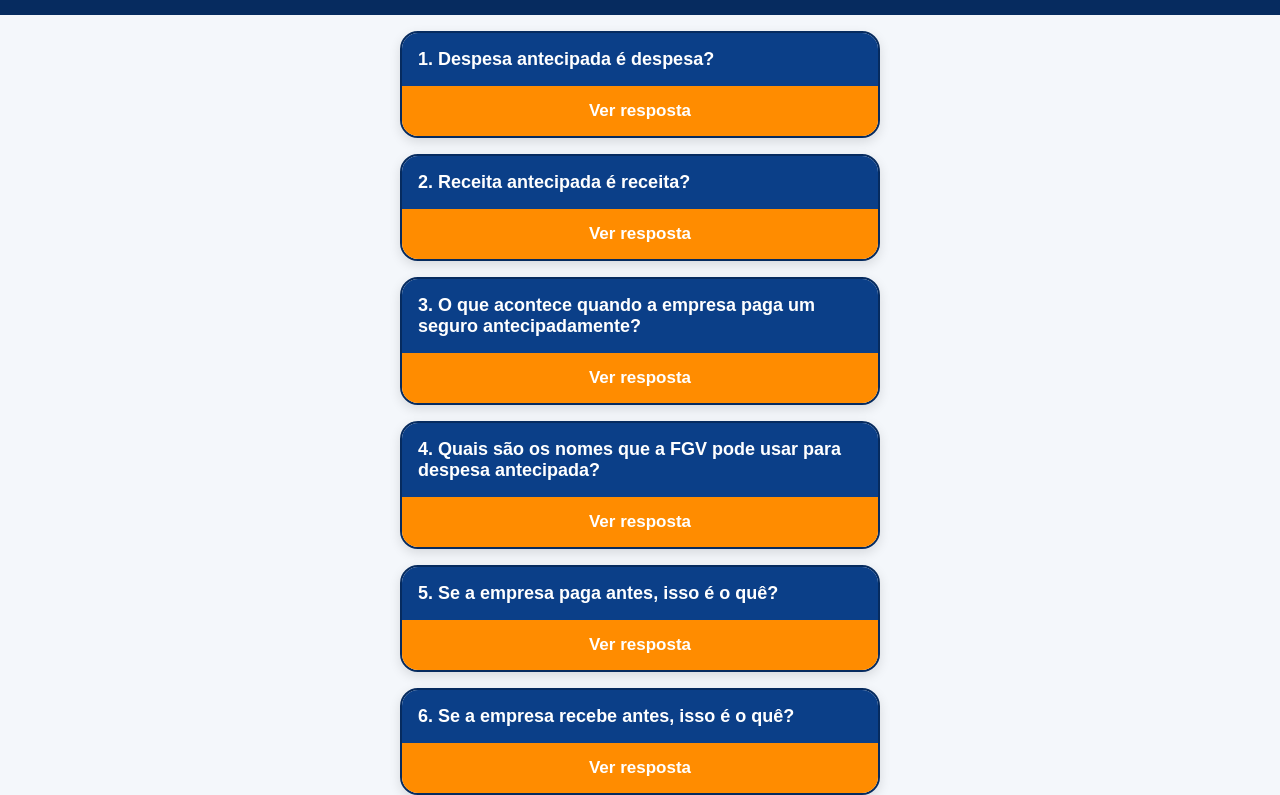
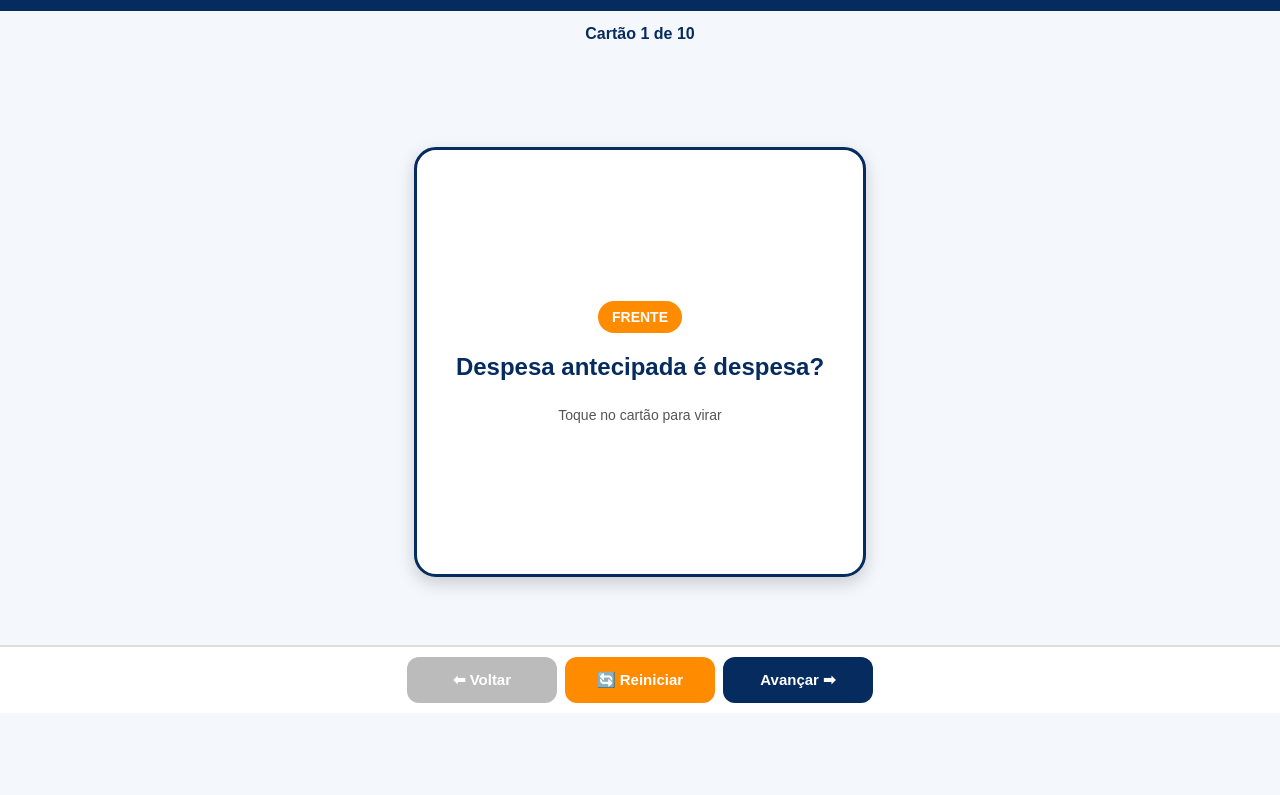
Before and after one commit to professormoreiracontabilidade-rgb/flashcard-despesas-e-receitas-antecipadas, a plain HTML site: page index.html in a window 1280 px wide. Shown: the part 87-882 px from the top of the page. After the commit the page ends 800 px from the top, so only its background shows below. Drawn offline with Linux system fonts and the light colour scheme.

Commit message:
Update index.html

```diff
--- a/index.html
+++ b/index.html
@@ -4,25 +4,32 @@
 <head>
 <meta charset="UTF-8">
 <meta name="viewport" content="width=device-width, initial-scale=1.0">
-<title>Receitas e Despesas Antecipadas</title>
+<title>Flashcards - Receitas e Despesas Antecipadas</title>
+
 <style>
+*{
+    box-sizing:border-box;
+}
+
 body{
     margin:0;
-        font-family: Arial, sans-serif;
+    font-family:Arial, sans-serif;
     background:#f4f7fb;
     color:#111;
+    min-height:100vh;
 }
 
 header{
     background:#062b5f;
     color:white;
-        padding:18px;
+    padding:16px;
     text-align:center;
 }
 
 header h1{
     margin:0;
-        font-size:22px;
+    font-size:21px;
+    line-height:1.25;
 }
 
 header p{
@@ -30,64 +37,162 @@
     font-size:14px;
 }
 
-    .container{
-        padding:16px;
-        max-width:480px;
-        margin:auto;
+.progress{
+    text-align:center;
+    font-weight:bold;
+    color:#062b5f;
+    padding:14px 0 4px;
+    font-size:16px;
 }
 
-    .card{
-        background:white;
-        border-radius:18px;
-        margin-bottom:16px;
-        box-shadow:0 4px 12px rgba(0,0,0,0.12);
-        overflow:hidden;
-        border:2px solid #062b5f;
+.container{
+    width:100%;
+    max-width:480px;
+    margin:0 auto;
+    padding:14px;
+    min-height:calc(100vh - 170px);
+    display:flex;
+    flex-direction:column;
+    justify-content:center;
+}
+
+.flashcard{
+    width:100%;
+    min-height:430px;
+    perspective:1000px;
+    cursor:pointer;
+}
+
+.card-inner{
+    position:relative;
+    width:100%;
+    min-height:430px;
+    transition:transform 0.6s;
+    transform-style:preserve-3d;
+}
+
+.flashcard.flipped .card-inner{
+    transform:rotateY(180deg);
+}
+
+.card-face{
+    position:absolute;
+    width:100%;
+    min-height:430px;
+    backface-visibility:hidden;
+    border-radius:22px;
+    box-shadow:0 6px 18px rgba(0,0,0,0.18);
+    border:3px solid #062b5f;
+    padding:28px 22px;
+    display:flex;
+    flex-direction:column;
+    justify-content:center;
+    align-items:center;
+    text-align:center;
+}
+
+.front{
+    background:#ffffff;
+}
+
+.back{
+    background:#fff8ec;
+    transform:rotateY(180deg);
+}
+
+.label{
+    display:inline-block;
+    background:#ff8c00;
+    color:white;
+    padding:8px 14px;
+    border-radius:999px;
+    font-size:14px;
+    font-weight:bold;
+    margin-bottom:18px;
 }
 
 .question{
-        background:#0b3f88;
-        color:white;
-        padding:16px;
-        font-size:18px;
+    font-size:24px;
     font-weight:bold;
+    line-height:1.35;
+    color:#062b5f;
 }
 
 .answer{
-        display:none;
-        padding:18px;
-        font-size:17px;
-        line-height:1.5;
-        background:#ffffff;
+    font-size:21px;
+    line-height:1.45;
 }
 
 .answer strong{
     color:#062b5f;
 }
 
-    button{
+.hint{
+    margin-top:24px;
+    font-size:14px;
+    color:#555;
+}
+
+.controls{
+    position:fixed;
+    bottom:0;
+    left:0;
     width:100%;
-        padding:15px;
+    background:white;
+    border-top:2px solid #ddd;
+    padding:10px;
+    display:flex;
+    gap:8px;
+    justify-content:center;
+}
+
+.controls button{
+    flex:1;
+    max-width:150px;
     border:none;
-        background:#ff8c00;
-        color:white;
-        font-size:17px;
+    border-radius:12px;
+    padding:14px 8px;
+    font-size:15px;
     font-weight:bold;
     cursor:pointer;
+    color:white;
 }
 
-    button:hover{
-        background:#e57c00;
+.btn-back{
+    background:#555;
 }
 
-    .footer{
-        text-align:center;
-        padding:20px;
-        font-size:13px;
-        color:#555;
+.btn-restart{
+    background:#ff8c00;
+}
+
+.btn-next{
+    background:#062b5f;
+}
+
+.controls button:disabled{
+    background:#bbb;
+    cursor:not-allowed;
+}
+
+@media(max-width:380px){
+    .question{
+        font-size:21px;
+    }
+
+    .answer{
+        font-size:18px;
+    }
+
+    .flashcard,
+    .card-inner,
+    .card-face{
+        min-height:390px;
+    }
 }
 </style>
 </head>
+
 <body>
 
 <header>
@@ -95,146 +200,126 @@
     <p>Curso de Contabilidade – Professor Moreira</p>
 </header>
 
+<div class="progress" id="progress"></div>
+
 <div class="container">
 
-    <div class="card">
-        <div class="question">1. Despesa antecipada é despesa?</div>
-        <div class="answer">
-            Não. Apesar do nome, <strong>despesa antecipada não é despesa no momento do pagamento</strong>.
-            Ela representa um direito da empresa de usufruir algo no futuro.
-            <br><br>
-            <strong>Despesa Antecipada = Ativo</strong>
+    <div class="flashcard" id="flashcard" onclick="flipCard()">
+        <div class="card-inner">
+            <div class="card-face front">
+                <div>
+                    <div class="label">FRENTE</div>
+                    <div class="question" id="question"></div>
+                    <div class="hint">Toque no cartão para virar</div>
                 </div>
-        <button onclick="toggleAnswer(this)">Ver resposta</button>
             </div>
 
-    <div class="card">
-        <div class="question">2. Receita antecipada é receita?</div>
-        <div class="answer">
-            Não. Apesar do nome, <strong>receita antecipada não é receita no momento do recebimento</strong>.
-            Ela representa uma obrigação futura da empresa.
-            <br><br>
-            <strong>Receita Antecipada = Passivo</strong>
+            <div class="card-face back">
+                <div>
+                    <div class="label">VERSO</div>
+                    <div class="answer" id="answer"></div>
+                    <div class="hint">Toque novamente para voltar</div>
                 </div>
-        <button onclick="toggleAnswer(this)">Ver resposta</button>
             </div>
-
-    <div class="card">
-        <div class="question">3. O que acontece quando a empresa paga um seguro antecipadamente?</div>
-        <div class="answer">
-            A empresa passa a ter um direito de utilizar esse seguro no futuro.
-            <br><br>
-            Portanto, registra-se uma conta de ativo, como:
-            <br><br>
-            <strong>Seguros a Vencer</strong><br>
-            <strong>Seguros Pagos Antecipadamente</strong><br>
-            <strong>Seguros a Apropriar</strong>
         </div>
-        <button onclick="toggleAnswer(this)">Ver resposta</button>
-    </div>
-
-    <div class="card">
-        <div class="question">4. Quais são os nomes que a FGV pode usar para despesa antecipada?</div>
-        <div class="answer">
-            A FGV pode usar nomes diferentes para a mesma lógica:
-            <br><br>
-            <strong>Seguros a Vencer</strong><br>
-            <strong>Seguros Pagos Antecipadamente</strong><br>
-            <strong>Seguros a Apropriar</strong>
-            <br><br>
-            Todos representam <strong>ativo</strong>.
-        </div>
-        <button onclick="toggleAnswer(this)">Ver resposta</button>
-    </div>
-
-    <div class="card">
-        <div class="question">5. Se a empresa paga antes, isso é o quê?</div>
-        <div class="answer">
-            Se a empresa pagou antes para usar depois, ela tem um direito.
-            <br><br>
-            <strong>Pagou antes = Ativo</strong>
-        </div>
-        <button onclick="toggleAnswer(this)">Ver resposta</button>
-    </div>
-
-    <div class="card">
-        <div class="question">6. Se a empresa recebe antes, isso é o quê?</div>
-        <div class="answer">
-            Se a empresa recebeu antes, ela ainda precisa entregar mercadoria ou prestar serviço no futuro.
-            <br><br>
-            Logo, surgiu uma obrigação.
-            <br><br>
-            <strong>Recebeu antes = Passivo</strong>
-        </div>
-        <button onclick="toggleAnswer(this)">Ver resposta</button>
-    </div>
-
-    <div class="card">
-        <div class="question">7. O que é adiantamento de clientes?</div>
-        <div class="answer">
-            É quando a empresa recebe dinheiro do cliente antes de entregar a mercadoria ou prestar o serviço.
-            <br><br>
-            Portanto:
-            <br><br>
-            <strong>Adiantamento de Clientes = Receita Antecipada = Passivo</strong>
-        </div>
-        <button onclick="toggleAnswer(this)">Ver resposta</button>
-    </div>
-
-    <div class="card">
-        <div class="question">8. Quando a despesa antecipada vira despesa?</div>
-        <div class="answer">
-            Ela vira despesa conforme o benefício for sendo consumido.
-            <br><br>
-            Exemplo: seguro de 12 meses.
-            <br><br>
-            A cada mês, uma parte é apropriada como despesa.
-        </div>
-        <button onclick="toggleAnswer(this)">Ver resposta</button>
-    </div>
-
-    <div class="card">
-        <div class="question">9. Quando a receita antecipada vira receita?</div>
-        <div class="answer">
-            Ela vira receita quando a empresa cumpre sua obrigação.
-            <br><br>
-            Isso ocorre quando entrega a mercadoria ou presta o serviço.
-        </div>
-        <button onclick="toggleAnswer(this)">Ver resposta</button>
-    </div>
-
-    <div class="card">
-        <div class="question">10. Qual é o macete para a prova?</div>
-        <div class="answer">
-            Guarde esta frase:
-            <br><br>
-            <strong>Pagou antes → Ativo.</strong>
-            <br><br>
-            <strong>Recebeu antes → Passivo.</strong>
-            <br><br>
-            Esse macete resolve grande parte das questões da FGV.
-        </div>
-        <button onclick="toggleAnswer(this)">Ver resposta</button>
     </div>
 
 </div>
 
-<div class="footer">
-    Curso de Contabilidade – Professor Moreira
+<div class="controls">
+    <button class="btn-back" onclick="prevCard()">⬅ Voltar</button>
+    <button class="btn-restart" onclick="restartCards()">🔄 Reiniciar</button>
+    <button class="btn-next" onclick="nextCard()">Avançar ➡</button>
 </div>
 
 <script>
-function toggleAnswer(button){
-    const answer = button.previousElementSibling;
+const cards = [
+    {
+        q: "Despesa antecipada é despesa?",
+        a: "Não. Apesar do nome, <strong>despesa antecipada não é despesa no momento do pagamento</strong>.<br><br>Ela representa um direito da empresa de usufruir algo no futuro.<br><br><strong>Despesa Antecipada = Ativo</strong>"
+    },
+    {
+        q: "Receita antecipada é receita?",
+        a: "Não. Apesar do nome, <strong>receita antecipada não é receita no momento do recebimento</strong>.<br><br>Ela representa uma obrigação futura da empresa.<br><br><strong>Receita Antecipada = Passivo</strong>"
+    },
+    {
+        q: "O que acontece quando a empresa paga um seguro antecipadamente?",
+        a: "A empresa passa a ter um direito de utilizar esse seguro no futuro.<br><br>Portanto, registra-se uma conta de ativo, como:<br><br><strong>Seguros a Vencer</strong><br><strong>Seguros Pagos Antecipadamente</strong><br><strong>Seguros a Apropriar</strong>"
+    },
+    {
+        q: "Quais nomes a FGV pode usar para despesa antecipada?",
+        a: "A FGV pode usar nomes diferentes para a mesma lógica:<br><br><strong>Seguros a Vencer</strong><br><strong>Seguros Pagos Antecipadamente</strong><br><strong>Seguros a Apropriar</strong><br><br>Todos representam <strong>ativo</strong>."
+    },
+    {
+        q: "Se a empresa paga antes, isso é o quê?",
+        a: "Se a empresa pagou antes para usar depois, ela tem um direito.<br><br><strong>Pagou antes = Ativo</strong>"
+    },
+    {
+        q: "Se a empresa recebe antes, isso é o quê?",
+        a: "Se a empresa recebeu antes, ela ainda precisa entregar mercadoria ou prestar serviço no futuro.<br><br>Logo, surgiu uma obrigação.<br><br><strong>Recebeu antes = Passivo</strong>"
+    },
+    {
+        q: "O que é adiantamento de clientes?",
+        a: "É quando a empresa recebe dinheiro do cliente antes de entregar a mercadoria ou prestar o serviço.<br><br>Portanto:<br><br><strong>Adiantamento de Clientes = Receita Antecipada = Passivo</strong>"
+    },
+    {
+        q: "Quando a despesa antecipada vira despesa?",
+        a: "Ela vira despesa conforme o benefício for sendo consumido.<br><br>Exemplo: seguro de 12 meses.<br><br>A cada mês, uma parte é apropriada como despesa."
+    },
+    {
+        q: "Quando a receita antecipada vira receita?",
+        a: "Ela vira receita quando a empresa cumpre sua obrigação.<br><br>Isso ocorre quando entrega a mercadoria ou presta o serviço."
+    },
+    {
+        q: "Qual é o macete para a prova?",
+        a: "Guarde esta frase:<br><br><strong>Pagou antes → Ativo.</strong><br><br><strong>Recebeu antes → Passivo.</strong><br><br>Esse macete resolve grande parte das questões da FGV."
+    }
+];
 
-    if(answer.style.display === "block"){
-        answer.style.display = "none";
-        button.innerText = "Ver resposta";
-    }else{
-        answer.style.display = "block";
-        button.innerText = "Ocultar resposta";
+let current = 0;
+
+const flashcard = document.getElementById("flashcard");
+const question = document.getElementById("question");
+const answer = document.getElementById("answer");
+const progress = document.getElementById("progress");
+
+function loadCard(){
+    flashcard.classList.remove("flipped");
+    question.innerHTML = cards[current].q;
+    answer.innerHTML = cards[current].a;
+    progress.innerHTML = "Cartão " + (current + 1) + " de " + cards.length;
+
+    document.querySelector(".btn-back").disabled = current === 0;
+    document.querySelector(".btn-next").disabled = current === cards.length - 1;
+}
+
+function flipCard(){
+    flashcard.classList.toggle("flipped");
+}
+
+function nextCard(){
+    event.stopPropagation();
+    if(current < cards.length - 1){
+        current++;
+        loadCard();
     }
 }
+
+function prevCard(){
+    event.stopPropagation();
+    if(current > 0){
+        current--;
+        loadCard();
+    }
+}
+
+function restartCards(){
+    event.stopPropagation();
+    current = 0;
+    loadCard();
+}
+
+loadCard();
 </script>
 
 </body>
```
Lines whose indentation alone changed are shown as unchanged.
